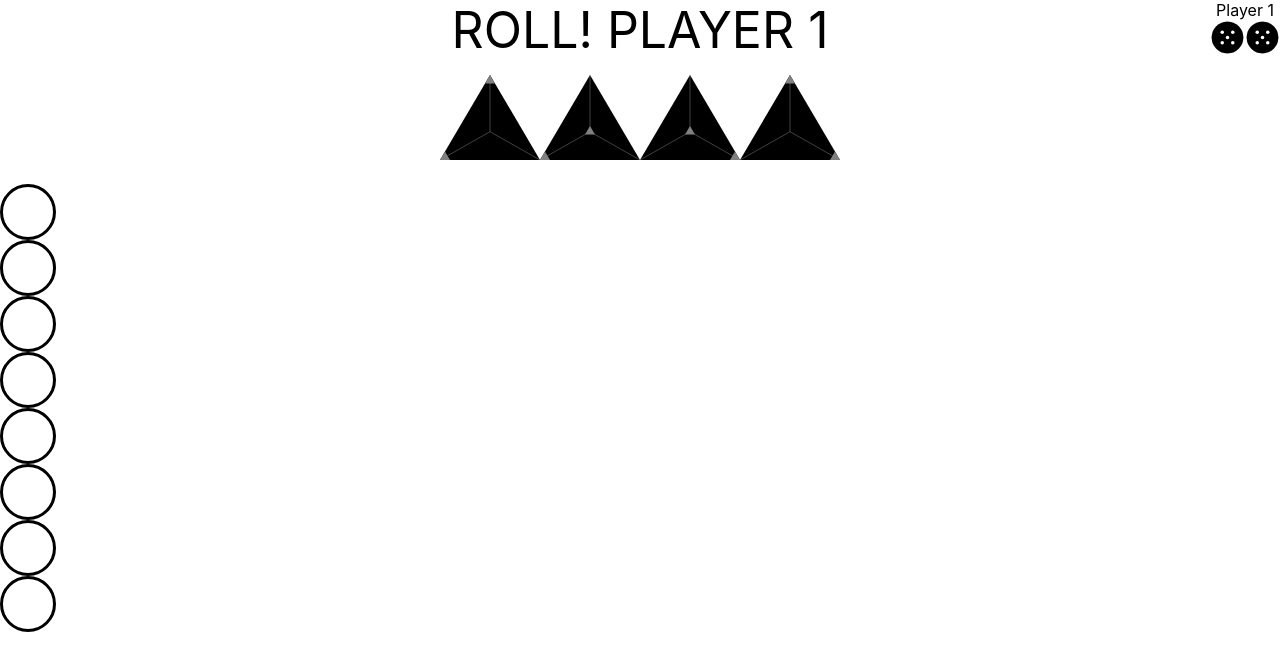
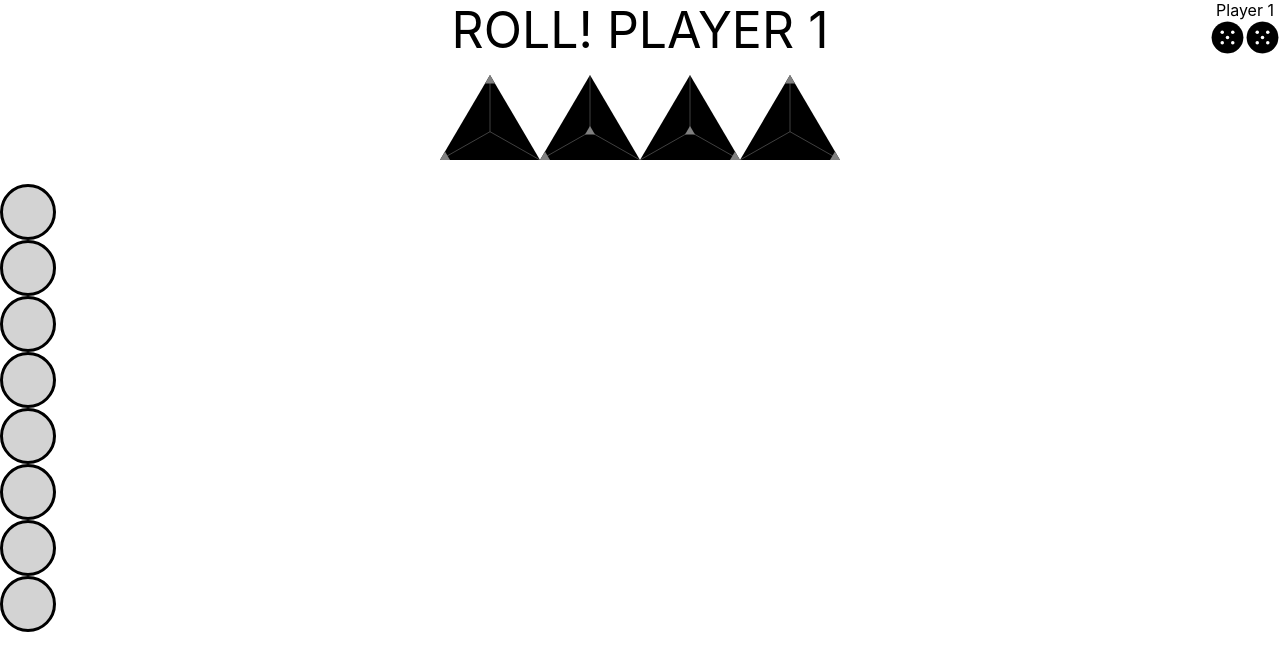
Before and after one commit to BarberDucky/royal-game-of-ur, a React (Create React App) app: page / in a window 1280 px wide. Shown: the top 670 px of the page. Built offline with nearby package versions, Linux system fonts and the light colour scheme.

Commit message:
feat: separate tiles from stones on the board

```diff
--- a/src/App.tsx
+++ b/src/App.tsx
@@ -2,22 +2,22 @@ import React, { useState } from 'react';
 import './App.css';
 import Die from './components/Die';
 import { getRandomInt } from './model/utils';
-import Board, { Tile } from './components/Board';
+import Board, { Tile, TileType } from './components/Board';
 import Player from './components/Player';
 import { StoneColor } from './components/Stone';
 
 function App() {
 
   const [dice, setDice] = useState<Array<Array<number>>>([[0, 1], [1, 3], [2, 3], [0, 2]]);
-  const [board, setBoard] = useState([
-    Tile.Empty,
-    Tile.Empty,
-    Tile.Empty,
-    Tile.Empty,
-    Tile.Empty,
-    Tile.Empty,
-    Tile.Empty,
-    Tile.Empty,
+  const [board, setBoard] = useState<Array<Tile>>([
+    { tileType: TileType.Standard, stone: null },
+    { tileType: TileType.Standard, stone: null },
+    { tileType: TileType.Standard, stone: null },
+    { tileType: TileType.Standard, stone: null },
+    { tileType: TileType.Standard, stone: null },
+    { tileType: TileType.Standard, stone: null },
+    { tileType: TileType.Standard, stone: null },
+    { tileType: TileType.Standard, stone: null },
   ])
   const [canRoll, setCanRoll] = useState(true)
   const [canMove, setCanMove] = useState(false)
@@ -53,12 +53,12 @@ function App() {
 
   function canMoveFromBank(steps: number): boolean {
     const player = currentPlayer == 1 ? player1 : player2
-    const playerTile = currentPlayer == 1 ? Tile.Player1 : Tile.Player2
+    const playerTile = currentPlayer == 1 ? 'black' : 'white'
     const targetTile = board[steps - 1]
 
     if (
       player.stonesCount < 1 ||
-      targetTile == playerTile
+      targetTile.stone == playerTile
     ) {
       return false
     }
@@ -67,14 +67,14 @@ function App() {
   }
 
   function canMoveStoneFromBoard(tileId: number, steps: number): boolean {
-    const playerTile = currentPlayer == 1 ? Tile.Player1 : Tile.Player2
+    const playerTile = currentPlayer == 1 ? 'black' : 'white'
     const targetTile = board[steps + tileId]
-    const selectedTile = board[tileId]!
+    const selectedTile = board[tileId]
 
     if (
-      selectedTile != playerTile ||
       tileId + steps > board.length ||
-      targetTile == playerTile
+      selectedTile.stone != playerTile ||
+      (targetTile != null && targetTile.stone == playerTile)
     ) {
       return false
     }
@@ -93,14 +93,14 @@ function App() {
   function resetState() {
     setDice([[0, 1], [1, 3], [2, 3], [0, 2]])
     setBoard([
-      Tile.Empty,
-      Tile.Empty,
-      Tile.Empty,
-      Tile.Empty,
-      Tile.Empty,
-      Tile.Empty,
-      Tile.Empty,
-      Tile.Empty,
+      { tileType: TileType.Standard, stone: null },
+      { tileType: TileType.Standard, stone: null },
+      { tileType: TileType.Standard, stone: null },
+      { tileType: TileType.Standard, stone: null },
+      { tileType: TileType.Standard, stone: null },
+      { tileType: TileType.Standard, stone: null },
+      { tileType: TileType.Standard, stone: null },
+      { tileType: TileType.Standard, stone: null },
     ])
     setCanRoll(true)
     setCanMove(false)
@@ -147,8 +147,8 @@ function App() {
   function bankHandler() {
     if (canMove) {
 
-      const playerTile = currentPlayer == 1 ? Tile.Player1 : Tile.Player2
-      const opponentTile = playerTile == Tile.Player1 ? Tile.Player2 : Tile.Player1
+      const playerTile = currentPlayer == 1 ? 'black' : 'white'
+      const opponentTile = playerTile == 'black' ? 'white' : 'black'
       let opponentStones = currentPlayer == 1 ? player2.stonesCount : player1.stonesCount
       const steps = dice.reduce((acc, curr) => getDiceValueFromState(curr) ? acc + 1 : acc, 0)
       const targetTile = board[steps - 1]
@@ -157,7 +157,7 @@ function App() {
         return
       }
 
-      if (targetTile == opponentTile) {
+      if (targetTile.stone == opponentTile) {
         opponentStones++
       }
 
@@ -170,7 +170,7 @@ function App() {
       }
 
       setBoard(prevState => {
-        return prevState.map((tile, index) => index == steps - 1 ? playerTile : tile)
+        return prevState.map((tile, index) => index == steps - 1 ? { tileType: tile.tileType, stone: playerTile } : tile)
       })
 
       setCanMove(false)
@@ -184,13 +184,13 @@ function App() {
   function tileHandler(tileId: number) {
     if (canMove) {
       const player = currentPlayer == 1 ? player1 : player2
-      const playerTile = currentPlayer == 1 ? Tile.Player1 : Tile.Player2
-      const opponentTile = playerTile == Tile.Player1 ? Tile.Player2 : Tile.Player1
+      const playerTile = currentPlayer == 1 ? 'black' : 'white'
+      const opponentTile = playerTile == 'black' ? 'white' : 'black'
       let opponentStones = currentPlayer == 1 ? player2.stonesCount : player1.stonesCount
       const steps = dice.reduce((acc, curr) => getDiceValueFromState(curr) ? acc + 1 : acc, 0)
       const targetTile = board[steps + tileId]
 
-      const tilesOnBoard = board.reduce((acc, curr) => curr == playerTile ? acc + 1 : acc, 0)
+      const tilesOnBoard = board.reduce((acc, curr) => curr.stone == playerTile ? acc + 1 : acc, 0)
 
       if (!canMoveStoneFromBoard(tileId, steps)) {
         return
@@ -202,7 +202,7 @@ function App() {
         return
       }
 
-      if (targetTile == opponentTile) {
+      if (targetTile != null && targetTile.stone == opponentTile) {
         opponentStones++
       }
 
@@ -215,9 +215,9 @@ function App() {
       setBoard(prevState => {
         return prevState.map((tile, index) => {
           if (index == tileId) {
-            return Tile.Empty
+            return { tileType: tile.tileType, stone: null }
           } else if (index == steps + tileId) {
-            return playerTile
+            return { tileType: tile.tileType, stone: playerTile }
           } else {
             return tile
           }
--- a/src/components/Board.tsx
+++ b/src/components/Board.tsx
@@ -1,15 +1,18 @@
-export enum Tile {
-    Empty = 'Empty',
-    Player1 = 'Player1',
-    Player2 = 'Player2',
+import { StoneColor } from "./Stone"
+
+export enum TileType {
+    Standard = 'Standard',
     Special = 'Special'
 }
 
-const TileToColorMap: Record<Tile, string> = {
-    [Tile.Empty]: 'white',
-    [Tile.Player1]: 'red',
-    [Tile.Player2]: 'blue',
-    [Tile.Special]: 'yellow',
+export interface Tile {
+    tileType: TileType
+    stone: StoneColor | null
+}
+
+const TileToColorMap: Record<TileType, string> = {
+    [TileType.Standard]: 'black',
+    [TileType.Special]: 'red',
 }
 
 interface BoardProps {
@@ -26,9 +29,9 @@ function Board(props: BoardProps) {
             style={{
                 width: '50px',
                 height: '50px',
-                border: 'solid black',
+                border: `solid ${TileToColorMap[tile.tileType]}`,
                 borderRadius: '50px',
-                backgroundColor: TileToColorMap[tile],
+                backgroundColor: tile.stone ?? 'lightgray',
             }}
             onClick={() => props.tileHandler(index)}
         ></div>
```
